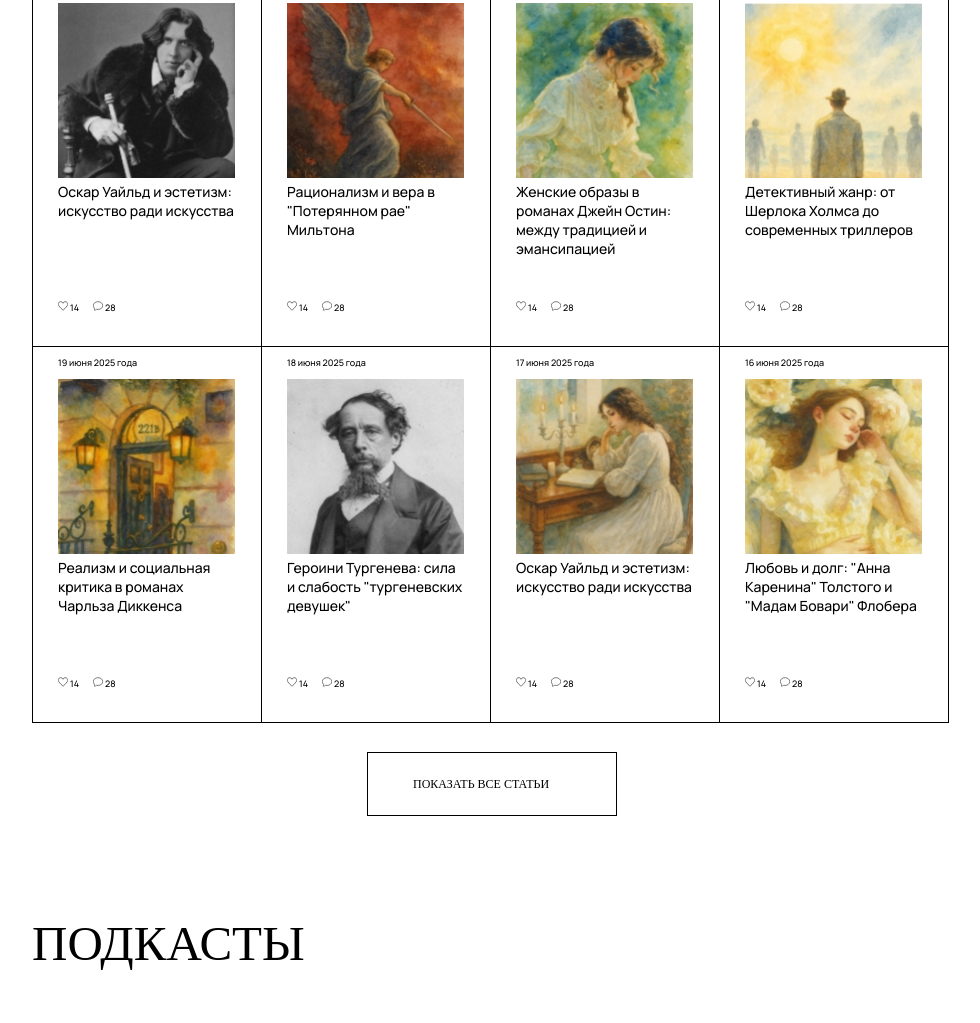
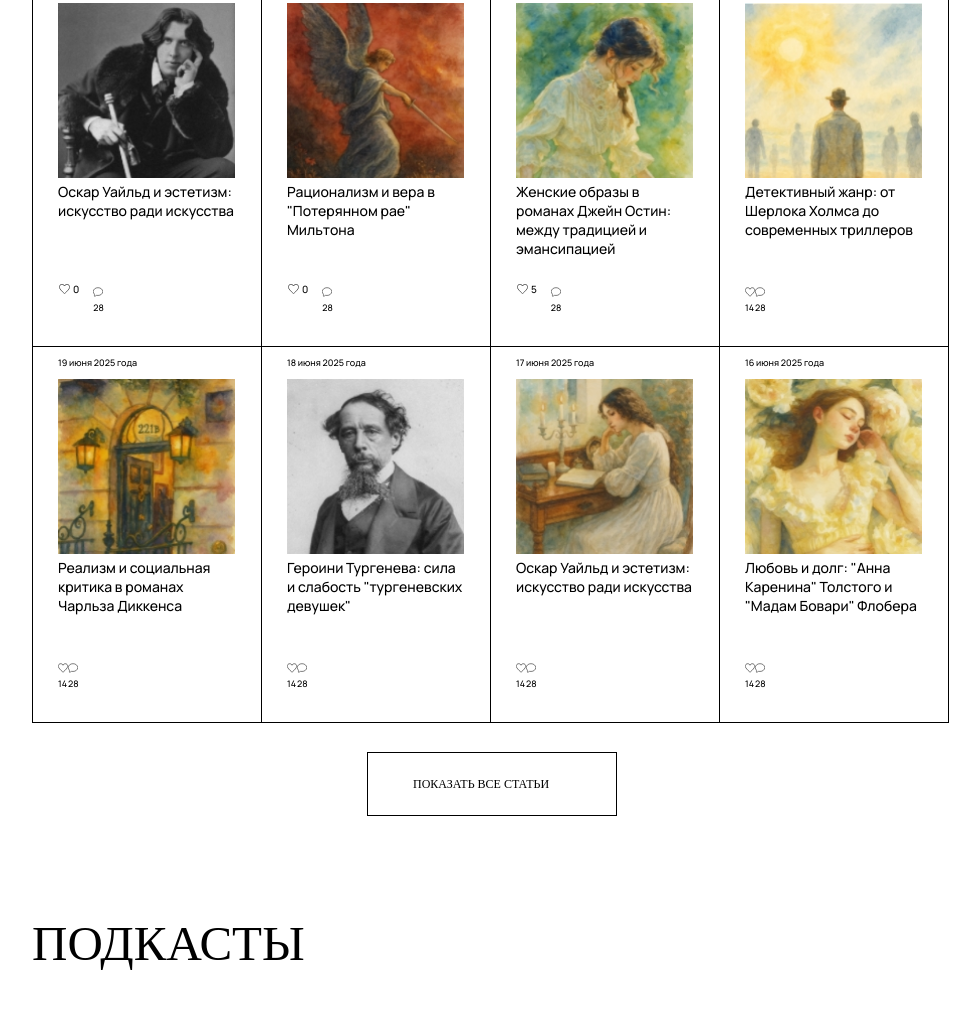
Before and after one commit to Tereyka/word-for-word, a plain HTML site: page index.html in a window 1280 px wide. Shown: the part 897-1920 px from the top of the page, without its empty margins (148-1128 px from the left). Drawn offline with Linux system fonts and the light colour scheme; a web font is replaced by a local one.

Commit message:
Добавила кнопки

```diff
--- a/css/style.css
+++ b/css/style.css
@@ -203,15 +203,39 @@ body {
   margin-bottom: 31px;
 }
 
-.likes {
+.likes_container{
   margin-right: 14px;
+  display:flex;
+  gap:3px;
+ align-items: center;
 }
 
-.likes a,
-.comments a {
-  display: flex;
-  gap: 2px;
+.likes_container .heart {
+  background: url('../img/Likes.svg') no-repeat center center;
+  background-size: contain;
+  border:none;
+  width:10px;
+  height:10px;
+  cursor: pointer;
 }
+
+.likes_container .heart_added{
+  background: url('../img/Likes_added.svg') no-repeat center center;
+  background-size: contain;
+  border:none;
+  width:10px;
+  height:10px;
+  cursor: pointer;
+}
+
+.likes_container .likes{
+  font-family: "Manrope";
+  font-size: 10px;
+  line-height: 14px;
+}
+
+
+
 
 .response a,
 .response p {
--- a/index.html
+++ b/index.html
@@ -48,11 +48,9 @@
                             <img src="img/post-1.jpeg" width="177" height="175" alt="Оскар Уайльд">
                             <h3>Оскар Уайльд и эстетизм: искусство ради искусства</h3>
                             <div class="response">
-                                <div class="likes">
-                                    <a href="#">
-                                        <img src="img/Likes.svg" width="10" height="10">
-                                        <p>14</p>
-                                    </a>
+                                <div class="likes_container">
+                                    <button class="heart" type="button"></button>
+                                    <p class="likes">0</p>
                                 </div>
                                 <div class="comments">
                                     <a href="#">
@@ -71,11 +69,9 @@
                             <img src="img/post-2.jpeg" width="177" height="175" alt="">
                             <h3>Рационализм и вера в "Потерянном рае" Мильтона</h3>
                             <div class="response">
-                                <div class="likes">
-                                    <a href="#">
-                                        <img src="img/Likes.svg" width="10" height="10">
-                                        <p>14</p>
-                                    </a>
+                                <div class="likes_container">
+                                    <button class="heart" type="button"></button>
+                                    <p class="likes">0</p>
                                 </div>
                                 <div class="comments">
                                     <a href="#">
@@ -94,11 +90,9 @@
                             <img src="img/post-3.jpeg" width="177" height="175" alt="">
                             <h3>Женские образы в романах Джейн Остин: между традицией и эмансипацией</h3>
                             <div class="response">
-                                <div class="likes">
-                                    <a href="#">
-                                        <img src="img/Likes.svg" width="10" height="10">
-                                        <p>14</p>
-                                    </a>
+                                <div class="likes_container">
+                                    <button class="heart" type="button"></button>
+                                    <p class="likes">5</p>
                                 </div>
                                 <div class="comments">
                                     <a href="#">
@@ -268,6 +262,6 @@
     </main>
     <footer id="footer"></footer>
         <script src="js/include.js" defer></script>
+        <script src="js/likes.js" defer></script>
 </body>
-
-    </html>
+</html>
--- /dev/null
+++ b/js/likes.js
@@ -0,0 +1,18 @@
+let heart = document.querySelector('.heart');
+let likes = document.querySelector('.likes');
+
+heart.addEventListener('click', (e) => {
+    if (heart.classList.contains('heart_added')) {
+        likes.textContent = Number(likes.textContent) - 1;
+    } else {
+        likes.textContent = Number(likes.textContent) + 1;
+    }
+    e.preventDefault();   // блокируем переход
+    e.stopPropagation();  // останавливаем клик по карточке
+    heart.classList.toggle('heart_added');
+});
+
+likes.addEventListener('click', (e) => {
+  e.preventDefault();
+  e.stopPropagation();
+});
```
Also changed, not shown: img/Likes_added.svg (added).
